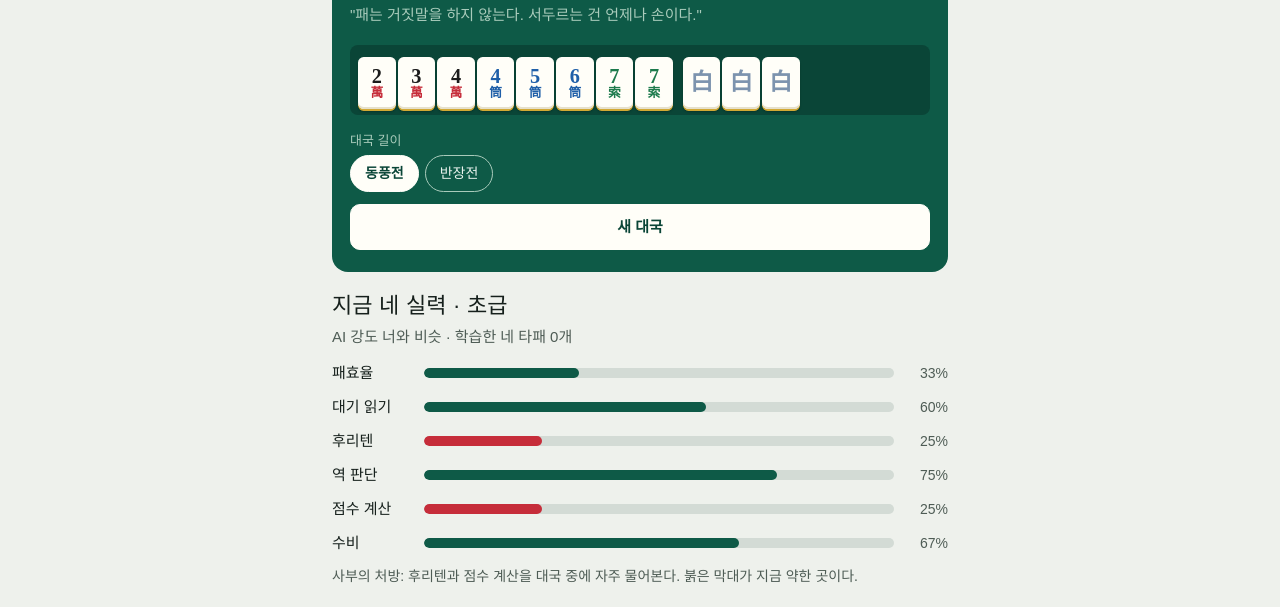
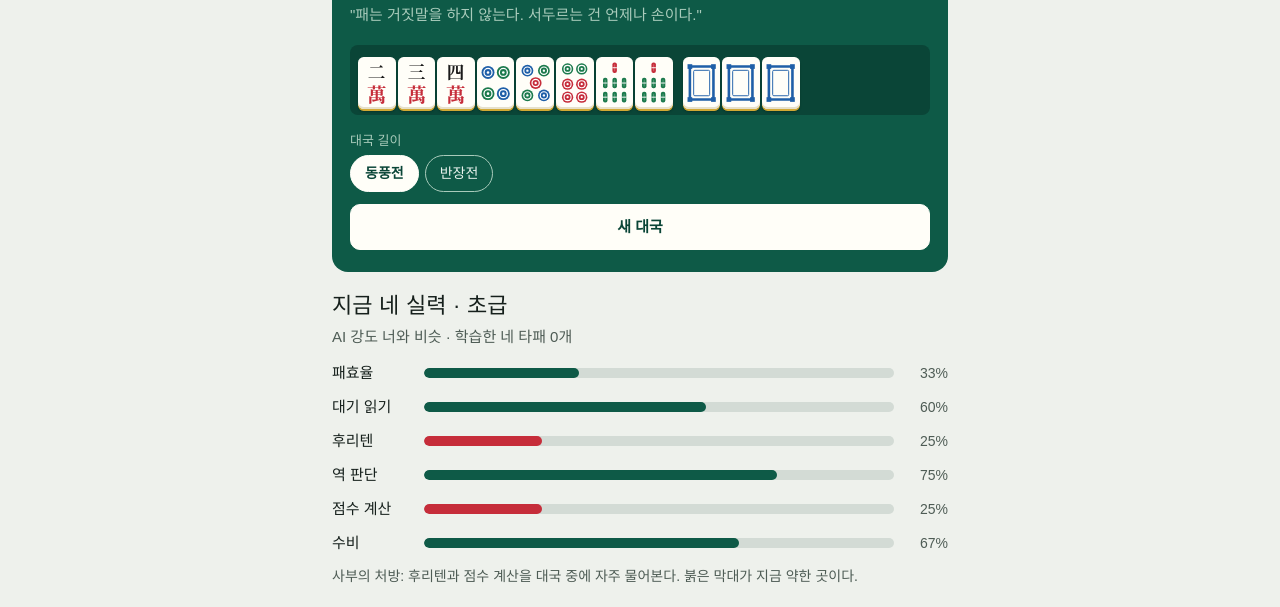
Before and after one commit to keibazul/mahjong-practice, a website with bundled scripts: page index.html in a window 1280 px wide. Shown: the part 146-753 px from the top of the page. Built offline with nearby package versions, Linux system fonts and the light colour scheme; a web font is replaced by a local one.

Commit message:
패를 그림으로: 34종 SVG 도안
- 통수는 동그라미, 삭수는 대나무 막대(1삭은 새), 만수는 한자 숫자와 萬
- 백은 파란 테두리 도안, 동남서북·발·중은 글자 도안
- 심볼을 페이지에 한 번만 넣고 패마다 <use>로 불러 써서 가볍게 유지

Co-Authored-By: Claude Opus 5.5 <noreply@anthropic.com>
Claude-Session: https://claude.ai/code/session_0173XDw66ea7PVUDyHmHmhEo

```diff
--- a/css/style.css
+++ b/css/style.css
@@ -70,6 +70,7 @@ button { font: inherit; color: inherit; }
   box-shadow: inset 0 -2px 0 var(--tile-edge), 0 2px 0 var(--tile-back), 0 3px 2px rgba(0,0,0,0.22);
   font-family: var(--glyph); color: #1B1B1B; position: relative;
 }
+.tile svg { width: 94%; height: 94%; display: block; pointer-events: none; overflow: visible; }
 .tile b { font-weight: 700; font-size: calc(var(--w) * 0.54); line-height: 1; }
 /* 작은 패에서도 萬·筒·索이 뭉개지지 않게 최소 크기를 둔다 */
 .tile i { font-style: normal; font-weight: 700; font-size: max(8.5px, calc(var(--w) * 0.34)); line-height: 1.1; }
--- a/js/tiles.js
+++ b/js/tiles.js
@@ -1,37 +1,107 @@
-// 패를 화면에 그리는 도우미
-import { suitOf, numOf, tileName, toList } from './engine.js';
+// 패 그림: 34종을 SVG 심볼로 한 번 정의하고, 패마다 <use>로 불러 쓴다.
+// 통수는 동그라미, 삭수는 대나무(1삭은 새), 만수·자패는 글자 도안.
+import { suitOf, tileName } from './engine.js';
 
-const SUIT_GLYPH = { m: '萬', p: '筒', s: '索' };
-const HONOR_GLYPH = ['東', '南', '西', '北', '白', '發', '中'];
+const B = '#1F5FA8'; // 파랑
+const G = '#1C7A4C'; // 초록
+const R = '#C62D3A'; // 빨강
+const K = '#1B1B1B'; // 먹
+const GOLD = '#C99A1E';
+const FONT = "'Noto Serif KR','Noto Serif CJK KR','Songti SC','Batang',serif";
+
+const f1 = (n) => Math.round(n * 100) / 100;
+
+// 통수의 동그라미 하나
+function dot(cx, cy, r, c) {
+  return `<circle cx="${cx}" cy="${cy}" r="${r}" fill="${c}"/>`
+    + `<circle cx="${cx}" cy="${cy}" r="${f1(r * 0.62)}" fill="none" stroke="#fff" stroke-width="${f1(r * 0.2)}"/>`
+    + `<circle cx="${cx}" cy="${cy}" r="${f1(r * 0.2)}" fill="#fff"/>`;
+}
+
+// 삭수의 대나무 막대 하나
+function stick(cx, cy, h, c, angle = 0) {
+  const w = 3.8;
+  const x = f1(cx - w / 2);
+  const y = f1(cy - h / 2);
+  const rot = angle ? ` transform="rotate(${angle} ${cx} ${cy})"` : '';
+  return `<g${rot}><rect x="${x}" y="${y}" width="${w}" height="${h}" rx="1.7" fill="${c}"/>`
+    + `<line x1="${f1(cx - 1.9)}" x2="${f1(cx + 1.9)}" y1="${cy}" y2="${cy}" stroke="#fff" stroke-width="0.8"/>`
+    + `<line x1="${cx}" x2="${cx}" y1="${f1(y + 1.6)}" y2="${f1(y + h - 1.6)}" stroke="#fff" stroke-opacity="0.35" stroke-width="0.6"/></g>`;
+}
+
+const PIN = {
+  1: () => [12, 10, 8, 5.5, 3.6, 1.4].map((r, i) => `<circle cx="15" cy="20" r="${r}" fill="${[G, '#fff', R, '#fff', B, '#fff'][i]}"/>`).join(''),
+  2: () => dot(15, 10.5, 6.5, B) + dot(15, 29.5, 6.5, G),
+  3: () => dot(7.5, 9, 5.5, B) + dot(15, 20, 5.5, R) + dot(22.5, 31, 5.5, G),
+  4: () => dot(8.5, 11, 5.5, B) + dot(21.5, 11, 5.5, G) + dot(8.5, 29, 5.5, G) + dot(21.5, 29, 5.5, B),
+  5: () => dot(8, 9.5, 5, B) + dot(22, 9.5, 5, G) + dot(8, 30.5, 5, G) + dot(22, 30.5, 5, B) + dot(15, 20, 5, R),
+  6: () => dot(9, 8, 4.8, G) + dot(21, 8, 4.8, G) + [21, 32].map((y) => dot(9, y, 4.8, R) + dot(21, y, 4.8, R)).join(''),
+  7: () => dot(6.5, 6, 4, G) + dot(15, 9.5, 4, G) + dot(23.5, 13, 4, G) + [24, 33.5].map((y) => dot(9, y, 4.4, R) + dot(21, y, 4.4, R)).join(''),
+  8: () => [6.5, 15.5, 24.5, 33.5].map((y) => dot(9, y, 4.3, B) + dot(21, y, 4.3, B)).join(''),
+  9: () => [[8, B], [20, R], [32, G]].map(([y, c]) => [6.5, 15, 23.5].map((x) => dot(x, y, 4.3, c)).join('')).join(''),
+};
+
+const BIRD = `<path d="M21 21 L28 11 L27 18 L29.5 15 L26.5 27 Z" fill="${G}"/>`
+  + `<ellipse cx="14" cy="22" rx="8.5" ry="6.5" fill="${G}"/>`
+  + `<path d="M9 21 Q14 15 21 19 Q15 20 11 25 Z" fill="#0F5234"/>`
+  + `<circle cx="8.5" cy="13.5" r="4.3" fill="${G}"/>`
+  + `<path d="M5 9.5 L7 6 L8.5 9.3 L10.5 6.3 L11 10 Z" fill="${R}"/>`
+  + `<circle cx="7.4" cy="12.8" r="1.1" fill="#fff"/><circle cx="7.2" cy="12.9" r="0.55" fill="${K}"/>`
+  + `<path d="M4.5 13.2 L1.2 14.6 L4.6 15.6 Z" fill="${GOLD}"/>`
+  + `<path d="M12 28 L11 35 M16.5 28 L17.5 35 M9 35 H13 M15.5 35 H19.5" stroke="${R}" stroke-width="1.1" fill="none" stroke-linecap="round"/>`;
+
+const SOU = {
+  1: () => BIRD,
+  2: () => stick(15, 11, 13, G) + stick(15, 29, 13, G),
+  3: () => stick(15, 11, 12, G) + stick(9, 29, 12, G) + stick(21, 29, 12, G),
+  4: () => [11, 29].map((y) => stick(9, y, 13, G) + stick(21, y, 13, G)).join(''),
+  5: () => [11, 29].map((y) => stick(7.5, y, 12, G) + stick(22.5, y, 12, G)).join('') + stick(15, 20, 12, R),
+  6: () => [11, 29].map((y) => [7, 15, 23].map((x) => stick(x, y, 13, G)).join('')).join(''),
+  7: () => stick(15, 7, 9, R) + [20, 32].map((y) => [7, 15, 23].map((x) => stick(x, y, 9, G)).join('')).join(''),
+  8: () => stick(5, 11, 13, G) + stick(11.7, 11, 13, G, 22) + stick(18.3, 11, 13, G, -22) + stick(25, 11, 13, G)
+    + stick(5, 29, 13, G) + stick(11.7, 29, 13, G, -22) + stick(18.3, 29, 13, G, 22) + stick(25, 29, 13, G),
+  9: () => [7.5, 20, 32.5].map((y) => stick(7, y, 10, G) + stick(15, y, 10, R) + stick(23, y, 10, G)).join(''),
+};
+
+const NUM = ['一', '二', '三', '四', '五', '六', '七', '八', '九'];
+const text = (s, x, y, size, color) => `<text x="${x}" y="${y}" font-size="${size}" font-family="${FONT}" font-weight="700" text-anchor="middle" fill="${color}">${s}</text>`;
+const MAN = (n) => text(NUM[n - 1], 15, 17, 15, K) + text('萬', 15, 36.5, 16.5, R);
+
+const HONOR = [
+  () => text('東', 15, 28, 22, K),
+  () => text('南', 15, 28, 22, K),
+  () => text('西', 15, 28, 22, K),
+  () => text('北', 15, 28, 22, K),
+  () => `<rect x="5" y="6" width="20" height="28" rx="2" fill="none" stroke="${B}" stroke-width="2.2"/>`
+    + `<rect x="8.2" y="9.2" width="13.6" height="21.6" rx="1" fill="none" stroke="${B}" stroke-width="0.8"/>`
+    + [[5, 6], [25, 6], [5, 34], [25, 34]].map(([x, y]) => `<rect x="${x - 2}" y="${y - 2}" width="4" height="4" fill="${B}"/>`).join(''),
+  () => text('發', 15, 28, 22, G),
+  () => text('中', 15, 28, 22, R),
+];
+
+export function tileArt(t) {
+  if (t < 9) return MAN(t + 1);
+  if (t < 18) return PIN[t - 8]();
+  if (t < 27) return SOU[t - 17]();
+  return HONOR[t - 27]();
+}
+
+// 페이지에 심볼 묶음을 한 번 넣는다
+function ensureSprite() {
+  if (typeof document === 'undefined' || document.getElementById('mj-sprite')) return;
+  const symbols = Array.from({ length: 34 }, (_, t) => `<symbol id="mj${t}" viewBox="0 0 30 40">${tileArt(t)}</symbol>`).join('');
+  const holder = document.createElement('div');
+  holder.innerHTML = `<svg id="mj-sprite" xmlns="http://www.w3.org/2000/svg" width="0" height="0" style="position:absolute;width:0;height:0;overflow:hidden" aria-hidden="true">${symbols}</svg>`;
+  document.body.prepend(holder.firstChild);
+}
+ensureSprite();
 
 export function tileHTML(t, { button = false, cls = '', attrs = '' } = {}) {
   const s = suitOf(t);
-  const inner = s === 'z'
-    ? `<b aria-hidden="true">${HONOR_GLYPH[t - 27]}</b>`
-    : `<b aria-hidden="true">${numOf(t)}</b><i aria-hidden="true">${SUIT_GLYPH[s]}</i>`;
-  const klass = `tile t-${s}${s === 'z' ? ` h${t - 26}` : ''}${cls ? ` ${cls}` : ''}`;
+  const inner = `<svg viewBox="0 0 30 40" aria-hidden="true" focusable="false"><use href="#mj${t}"/></svg>`;
+  const klass = `tile t-${s}${cls ? ` ${cls}` : ''}`;
   if (button) {
     return `<button type="button" class="${klass}" data-t="${t}" aria-label="${tileName(t)}" aria-pressed="false" ${attrs}>${inner}</button>`;
   }
   return `<span class="${klass}" role="img" aria-label="${tileName(t)}" ${attrs}>${inner}</span>`;
 }
-
-// 손패: 개수 배열이나 패 번호 배열. 종류가 바뀌는 곳에 작은 틈을 둔다.
-export function handHTML(hand, { big = false, button = false, gaps = true, mark = [], extra = null } = {}) {
-  const list = Array.isArray(hand) && hand.length === 34 && hand.every((x) => x <= 4) && hand.reduce((a, b) => a + b, 0) <= 18
-    ? toList(hand)
-    : hand;
-  let html = '';
-  let prev = null;
-  list.forEach((t) => {
-    const s = suitOf(t);
-    if (gaps && prev !== null && s !== prev) html += '<span class="sp"></span>';
-    prev = s;
-    html += tileHTML(t, { button, cls: mark.includes(t) ? 'mark' : '' });
-  });
-  if (extra !== null) html += `<span class="sp"></span><span class="sp"></span>${tileHTML(extra)}`;
-  return `<div class="hand${big ? ' big' : ''}">${html}</div>`;
-}
-
-export const tilesInline = (list) => `<span class="mini">${list.map((t) => tileHTML(t)).join('')}</span>`;
-export const namesOf = (list) => list.map(tileName).join(' · ');
```
